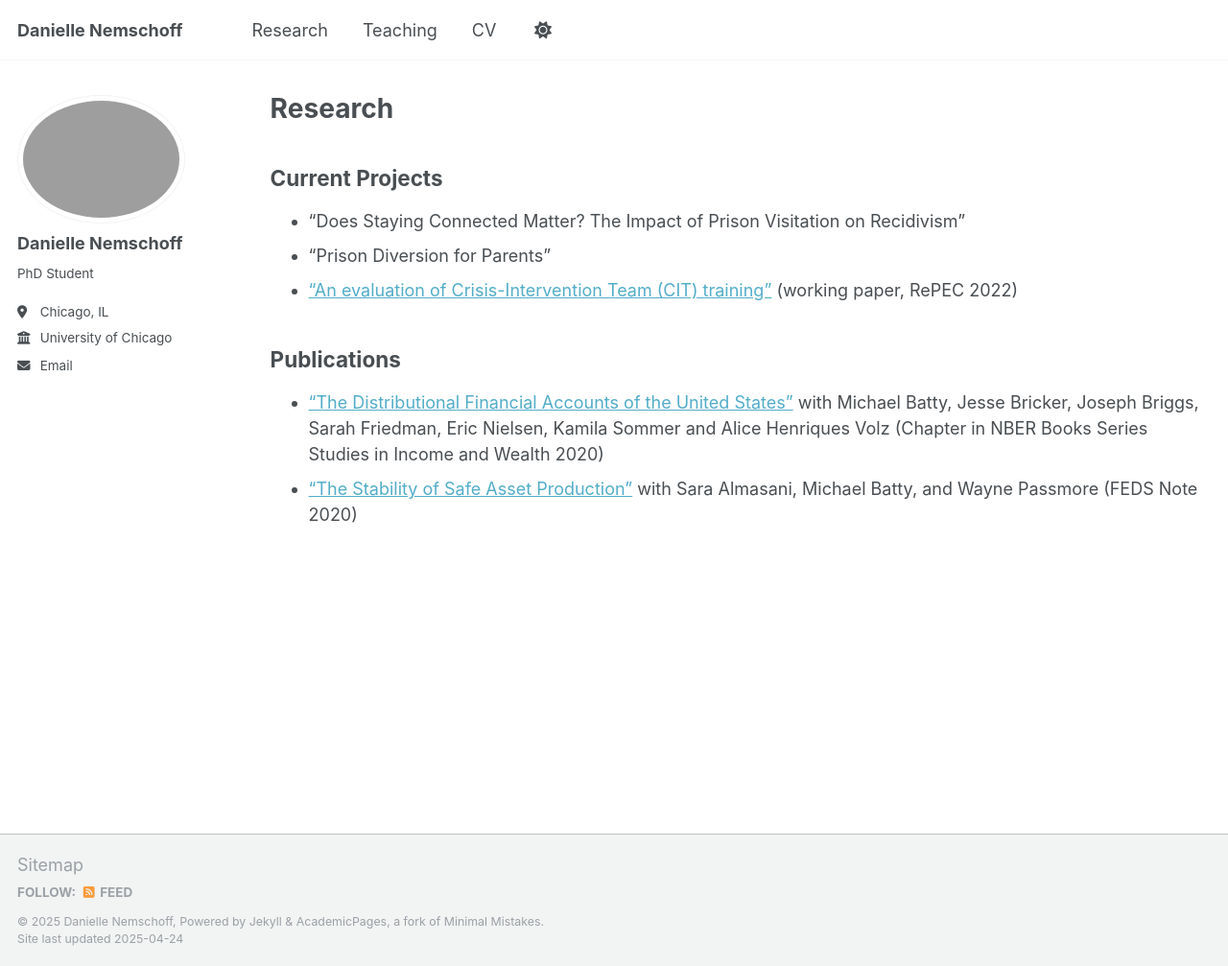
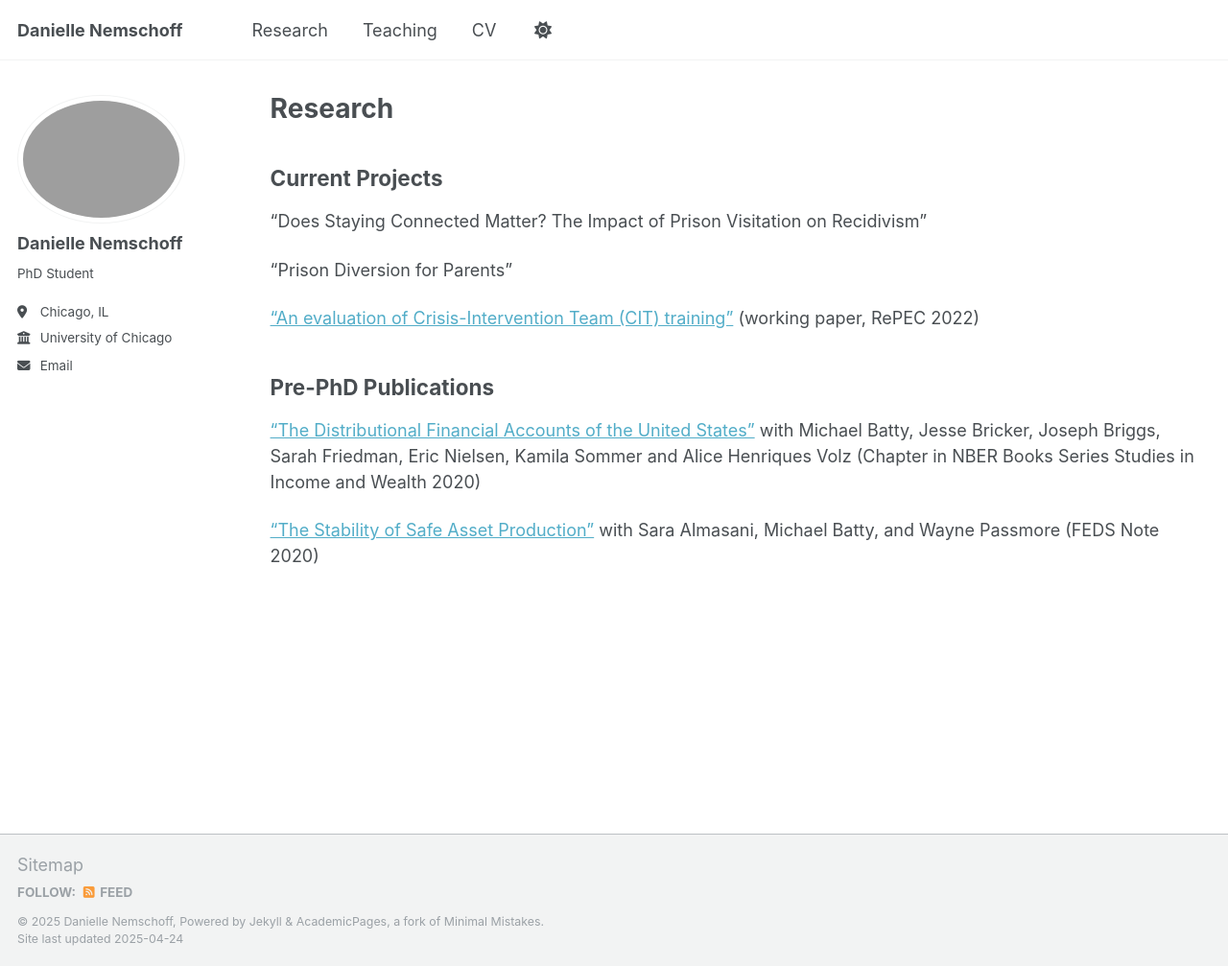
Before and after one commit to daniellenemschoff/daniellenemschoff.github.io, a Jekyll site: the page built from _pages/research.md, in a window 1280 px wide and 1007 px high. Shown: the whole window at 96% size. Built offline with Jekyll 4.4.1, drawn with Linux system fonts in a browser that asks for light colours.

Commit message:
Update research.md

```diff
--- a/_pages/research.md
+++ b/_pages/research.md
@@ -5,10 +5,13 @@ permalink: /research/
 author_profile: true
 ---
 ## Current Projects ##
-- "Does Staying Connected Matter? The Impact of Prison Visitation on Recidivism"
-- "Prison Diversion for Parents"
-- ["An evaluation of Crisis-Intervention Team (CIT) training"](https://mpra.ub.uni-muenchen.de/114948/1/MPRA_paper_114948.pdf) (working paper, RePEC 2022)
+"Does Staying Connected Matter? The Impact of Prison Visitation on Recidivism"<br/>
 
-## Publications ##
-- ["The Distributional Financial Accounts of the United States"](https://www.nber.org/books-and-chapters/measuring-distribution-and-mobility-income-and-wealth/distributional-financial-accounts-united-states) with Michael Batty, Jesse Bricker, Joseph Briggs, Sarah Friedman, Eric Nielsen, Kamila Sommer and Alice Henriques Volz (Chapter in NBER Books Series Studies in Income and Wealth 2020)
-- ["The Stability of Safe Asset Production"](https://www.federalreserve.gov/econres/notes/feds-notes/the-stability-of-safe-asset-production-20201109.html#:~:text=A%20safe%20asset%20is%20a,especially%20during%20adverse%20systemic%20events.) with Sara Almasani, Michael Batty, and Wayne Passmore (FEDS Note 2020)
+"Prison Diversion for Parents" <br/>
+
+["An evaluation of Crisis-Intervention Team (CIT) training"](https://mpra.ub.uni-muenchen.de/114948/1/MPRA_paper_114948.pdf) (working paper, RePEC 2022)<br/>
+
+## Pre-PhD Publications ##
+["The Distributional Financial Accounts of the United States"](https://www.nber.org/books-and-chapters/measuring-distribution-and-mobility-income-and-wealth/distributional-financial-accounts-united-states) with Michael Batty, Jesse Bricker, Joseph Briggs, Sarah Friedman, Eric Nielsen, Kamila Sommer and Alice Henriques Volz (Chapter in NBER Books Series Studies in Income and Wealth 2020)<br/>
+
+["The Stability of Safe Asset Production"](https://www.federalreserve.gov/econres/notes/feds-notes/the-stability-of-safe-asset-production-20201109.html#:~:text=A%20safe%20asset%20is%20a,especially%20during%20adverse%20systemic%20events.) with Sara Almasani, Michael Batty, and Wayne Passmore (FEDS Note 2020)
```
